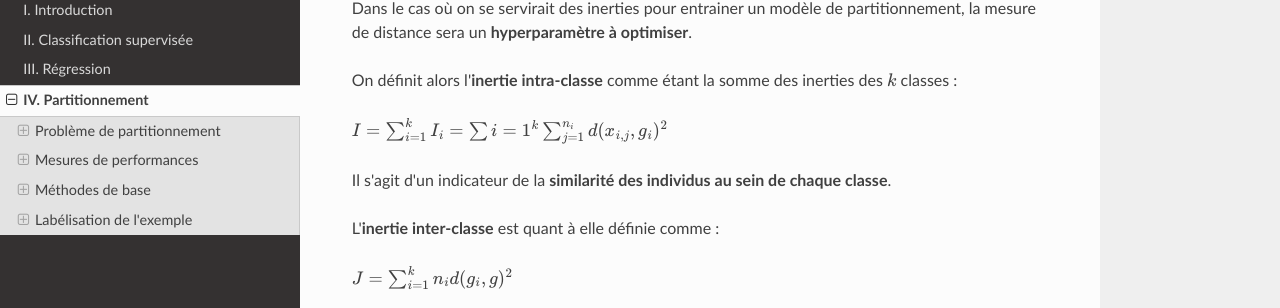
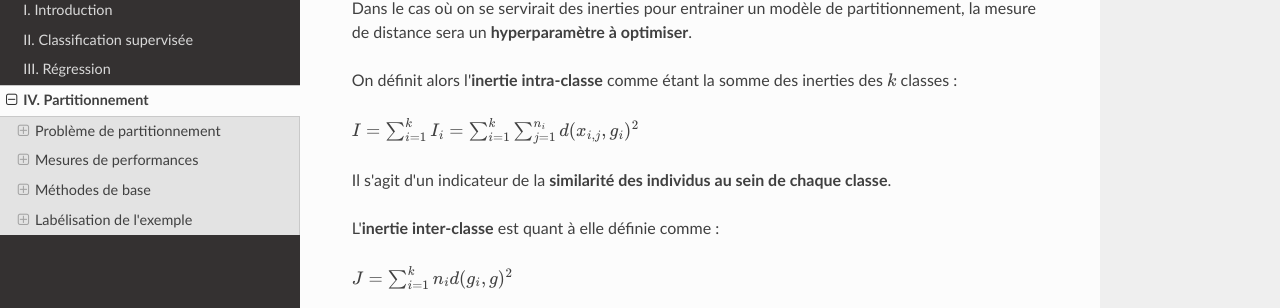
Before and after one commit to NicOudart/UVSQ_LSSI633_data_science, an MkDocs documentation site: the page built from docs/Chap4_Partitionnement.md, in a window 1280 px wide and 900 px high, scrolled down 6297 px. Shown: the part 139-447 px from the top of the window. Built offline with MkDocs 1.6.1, drawn with Linux system fonts in a browser that asks for light colours; nearby versions of some CDN libraries.

Commit message:
-Minor fix in Chapter 4.

```diff
--- a/docs/Chap4_Partitionnement.md
+++ b/docs/Chap4_Partitionnement.md
@@ -176,7 +176,7 @@ Dans le cas où on se servirait des inerties pour entrainer un modèle de partit
 
 On définit alors l'**inertie intra-classe** comme étant la somme des inerties des $k$ classes :
 
-$I = \sum_{i=1}^{k} I_i = \sum{i=1}^{k} \sum_{j=1}^{n_i} d(x_{i,j},g_i)^2$
+$I = \sum_{i=1}^{k} I_i = \sum_{i=1}^{k} \sum_{j=1}^{n_i} d(x_{i,j},g_i)^2$
 
 Il s'agit d'un indicateur de la **similarité des individus au sein de chaque classe**.
 
```
